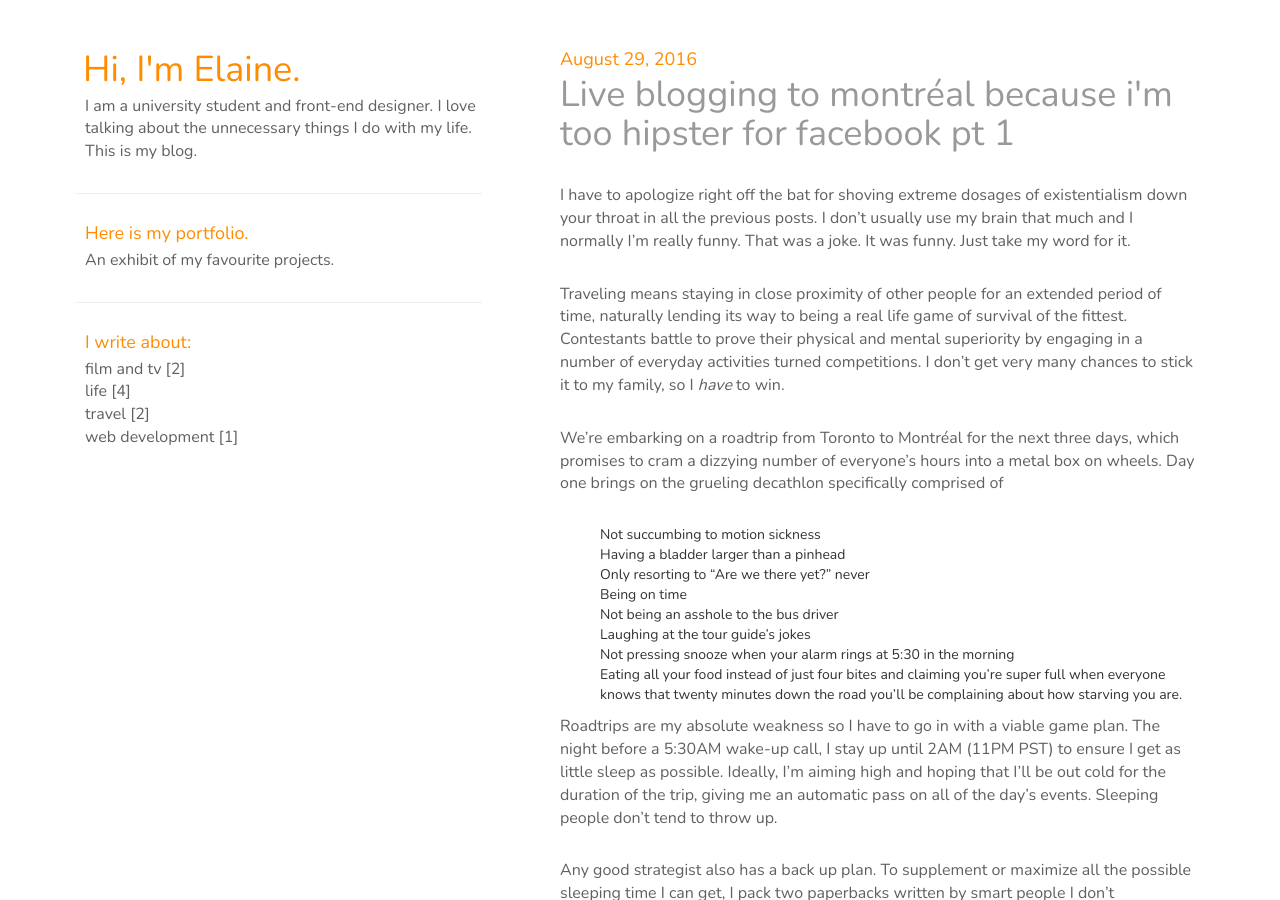
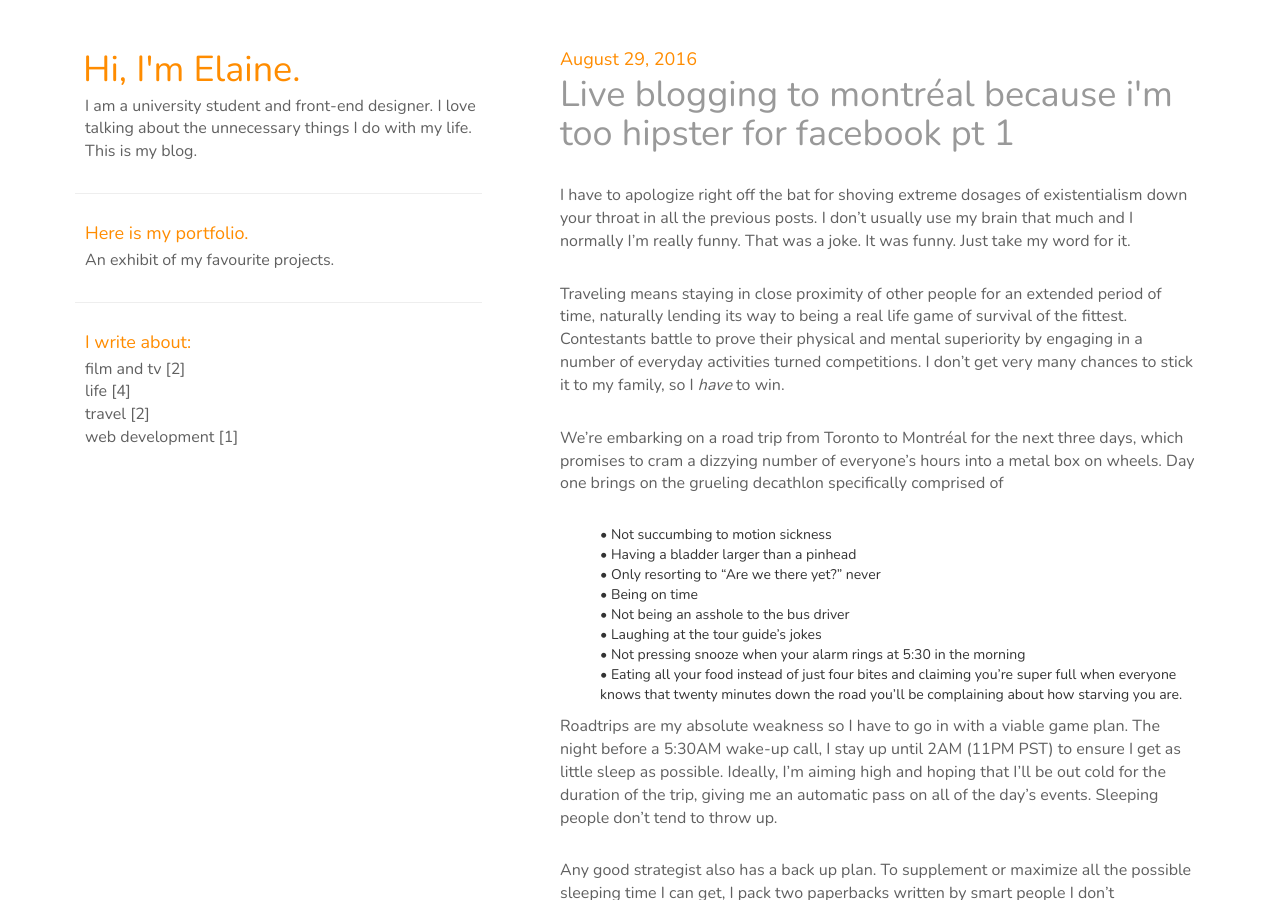
Before and after one commit to elaineg/blog, a Jekyll site: the page built from _posts/2016-08-29-travel-blogging-to-montreal.md, in a window 1280 px wide and 900 px high. Built offline with Jekyll 4.4.1, drawn with Linux system fonts in a browser that asks for light colours.

Commit message:
bullet points

```diff
--- a/_posts/2016-08-29-travel-blogging-to-montreal.md
+++ b/_posts/2016-08-29-travel-blogging-to-montreal.md
@@ -8,15 +8,17 @@ I have to apologize right off the bat for shoving extreme dosages of existential
 
 Traveling means staying in close proximity of other people for an extended period of time, naturally lending its way to being a real life game of survival of the fittest. Contestants battle to prove their physical and mental superiority by engaging in a number of everyday activities turned competitions. I don't get very many chances to stick it to my family, so I *have* to win.
 
-We're embarking on a roadtrip from Toronto to Montréal for the next three days, which promises to cram a dizzying number of everyone's hours into a metal box on wheels. Day one brings on the grueling decathlon specifically comprised of
-1. Not succumbing to motion sickness
-2. Having a bladder larger than a pinhead
-3. Only resorting to "Are we there yet?" never
-4. Being on time
-5. Not being an asshole to the bus driver
-6. Laughing at the tour guide's jokes
-7. Not pressing snooze when your alarm rings at 5:30 in the morning
-8. Eating all your food instead of just four bites and claiming you're super full when everyone knows that twenty minutes down the road you'll be complaining about how starving you are.
+We're embarking on a road trip from Toronto to Montréal for the next three days, which promises to cram a dizzying number of everyone's hours into a metal box on wheels. Day one brings on the grueling decathlon specifically comprised of
+
+1. • Not succumbing to motion sickness
+2. • Having a bladder larger than a pinhead
+3. • Only resorting to "Are we there yet?" never
+4. • Being on time
+5. • Not being an asshole to the bus driver
+6. • Laughing at the tour guide's jokes
+7. • Not pressing snooze when your alarm rings at 5:30 in the morning
+8. • Eating all your food instead of just four bites and claiming you're super full when everyone knows that twenty minutes down the road you'll be complaining about how starving you are.
+
 
 Roadtrips are my absolute weakness so I have to go in with a viable game plan. The night before a 5:30AM wake-up call, I stay up until 2AM (11PM PST) to ensure I get as little sleep as possible. Ideally, I'm aiming high and hoping that I'll be out cold for the duration of the trip, giving me an automatic pass on all of the day's events. Sleeping people don't tend to throw up.
 
```
